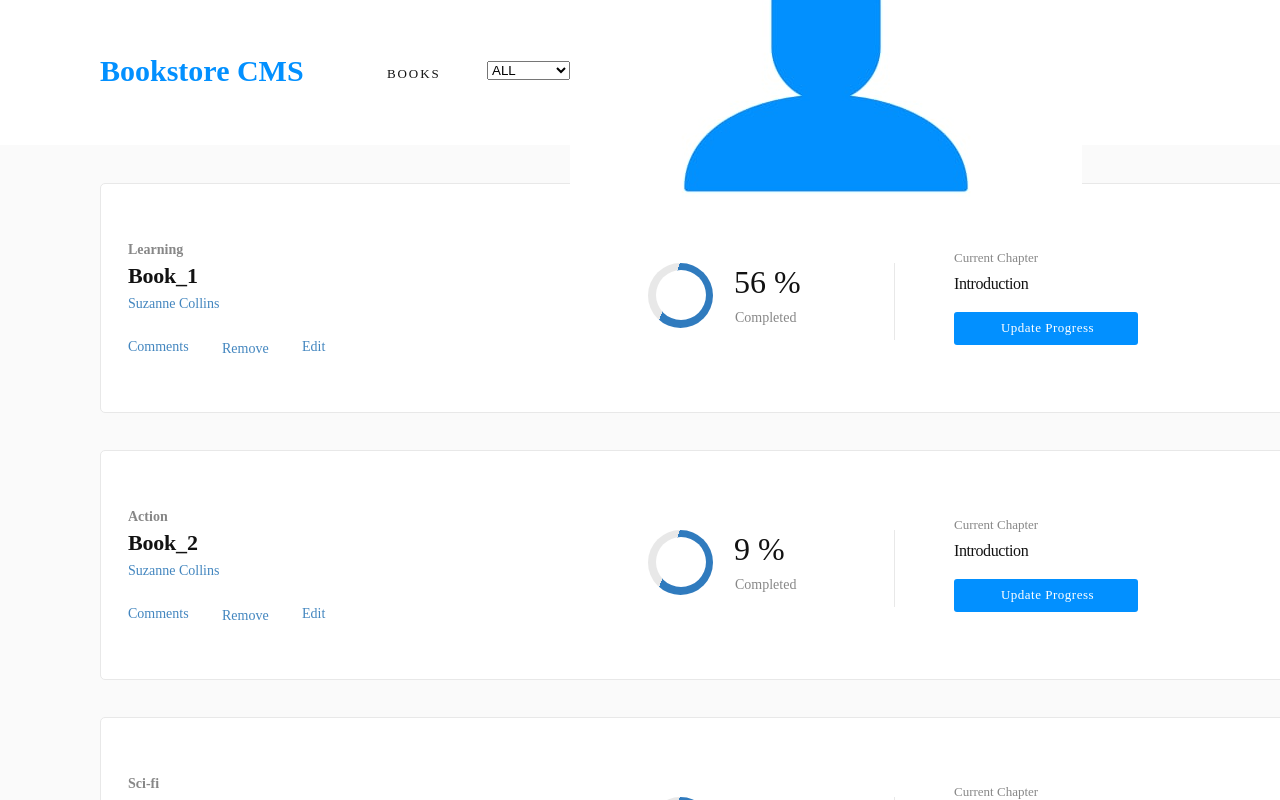
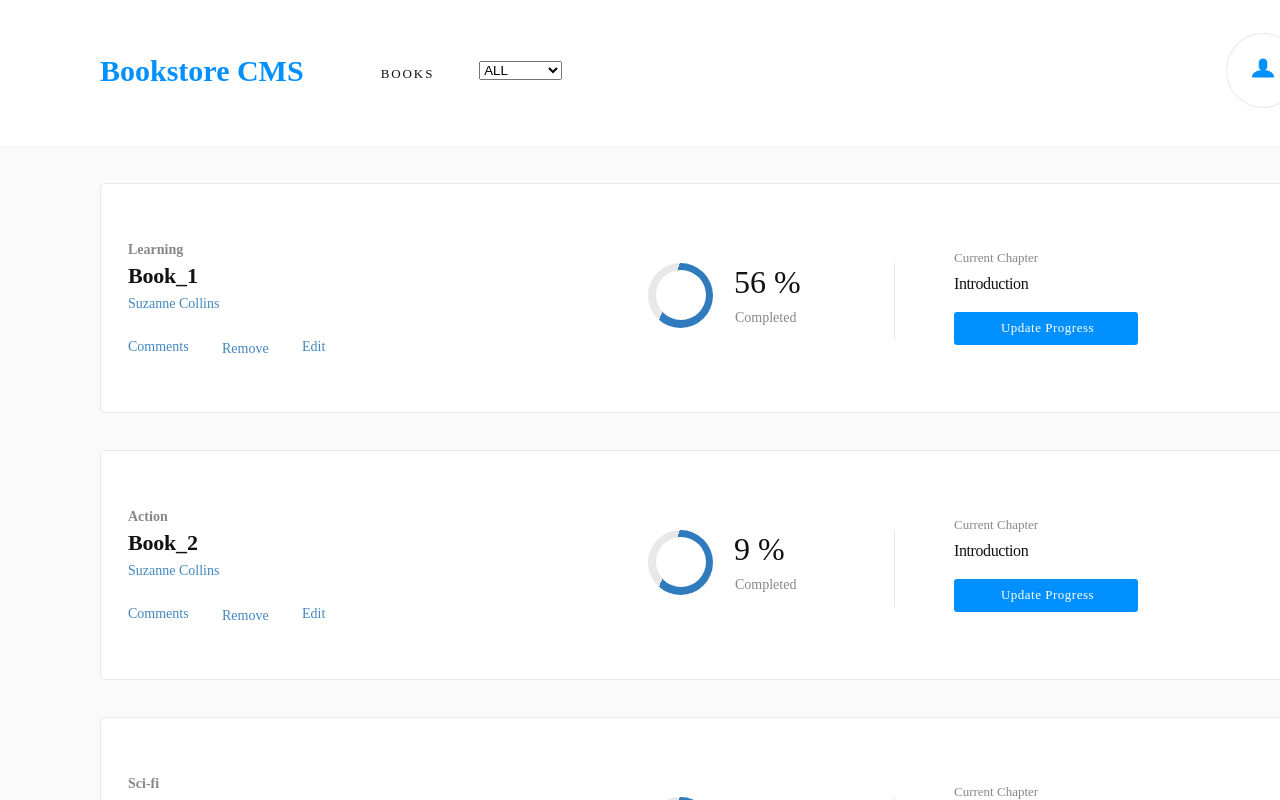
Before and after one commit to MrSayyod/bookstore-redux-app, a React (Create React App) app: page / in a window 1280 px wide. Shown: the top 800 px of the page. Built offline with nearby package versions, Linux system fonts and the light colour scheme.

Commit message:
Add styling for logo

```diff
--- a/src/styles/BooksList.css
+++ b/src/styles/BooksList.css
@@ -57,3 +57,20 @@
   letter-spacing: 1.9px;
   color: #121212;
 }
+
+.logoSec {
+  width: 2.813rem;
+  height: 2.813rem;
+  margin: 0 0 0 41.5rem;
+  padding: 0.875rem;
+  border: 1px solid #e8e8e8;
+  border-radius: 50%;
+  display: flex;
+  justify-content: center;
+  align-content: center;
+}
+
+.logo_1 {
+  width: 2.5rem;
+  height: 2.5rem;
+}
```
